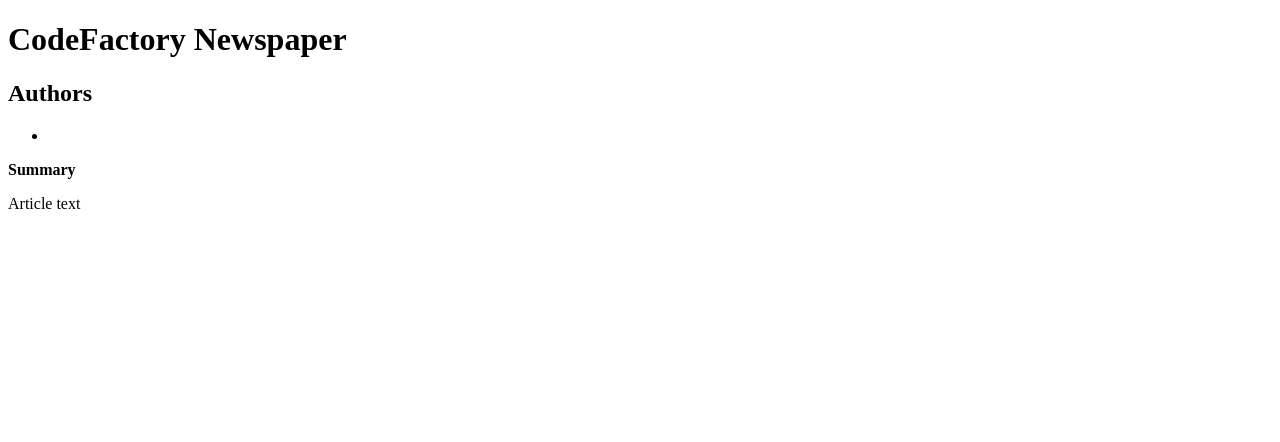
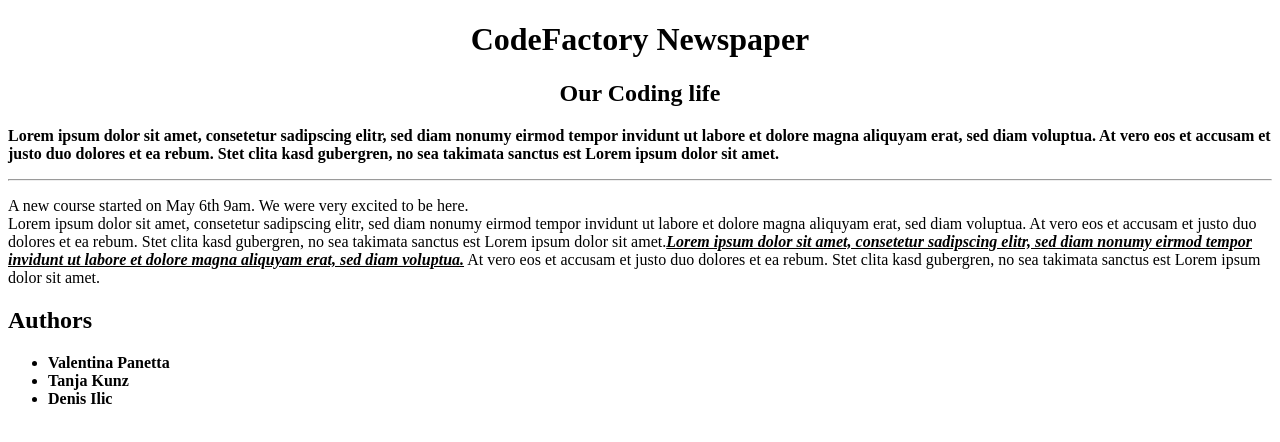
Before and after one commit to DenisIlic/FSWD70-HTML5-DAY02, a plain HTML site: page newspaper/index.html in a window 1280 px wide. Drawn offline with Linux system fonts and the light colour scheme.

Commit message:
Index added Text

```diff
--- a/newspaper/index.html
+++ b/newspaper/index.html
@@ -7,23 +7,30 @@
 </head>
 <body>
 	<header id="header">
-		<h1>CodeFactory Newspaper</h1>
+		<h1 align="center">CodeFactory Newspaper</h1>
 	</header><!-- /header -->
 
 	<main>
-		<h2>Authors</h2>
-		<ul>
-			<li></li>
-		</ul>
+		<h2 align="center">Our Coding life</h2>
 
 		<article>
-			<p><b>Summary</b></p>
+			<p><b>Lorem ipsum dolor sit amet, consetetur sadipscing elitr, sed diam nonumy eirmod tempor invidunt ut labore et dolore magna aliquyam erat, sed diam voluptua. At vero eos et accusam et justo duo dolores et ea rebum. Stet clita kasd gubergren, no sea takimata sanctus est Lorem ipsum dolor sit amet.</b></p>
+<hr>
 
-			<p>Article text</p>
+
+			<p>A new course started on May 6th 9am. We were very excited to be here.<br>
+			   Lorem ipsum dolor sit amet, consetetur sadipscing elitr, sed diam nonumy eirmod tempor invidunt ut labore et dolore magna aliquyam erat, sed diam voluptua. At vero eos et accusam et justo duo dolores et ea rebum. Stet clita kasd gubergren, no sea takimata sanctus est Lorem ipsum dolor sit amet.<ins><b><i>Lorem ipsum dolor sit amet, consetetur sadipscing elitr, sed diam nonumy eirmod tempor invidunt ut labore et dolore magna aliquyam erat, sed diam voluptua.</ins></i></b> At vero eos et accusam et justo duo dolores et ea rebum. Stet clita kasd gubergren, no sea takimata sanctus est Lorem ipsum dolor sit amet.</p>
+
 
 		</article>
 
+		<h2>Authors</h2>
 
+		<ul>
+			<li><b>Valentina Panetta</b></li>
+			<li><b>Tanja Kunz</b></li>
+			<li><b>Denis Ilic</b></li>
+		</ul>
 
 
 
```
Also changed, not shown: Coding-Center.html (added, +29 -0 lines), Index.html (+2 -0 lines).
